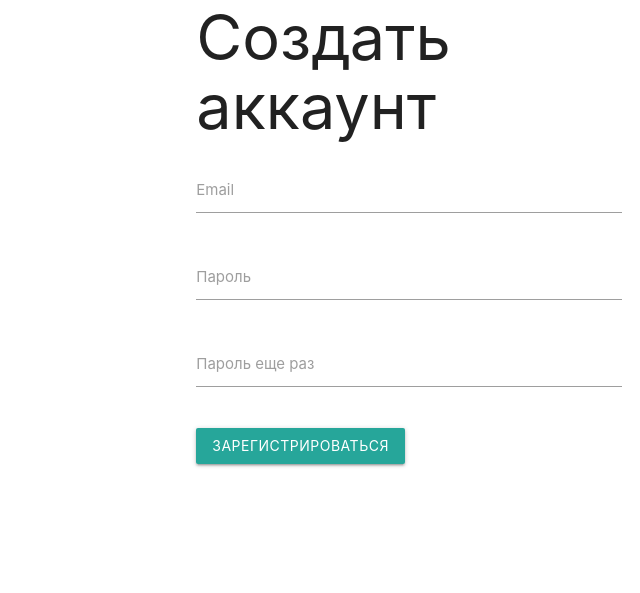
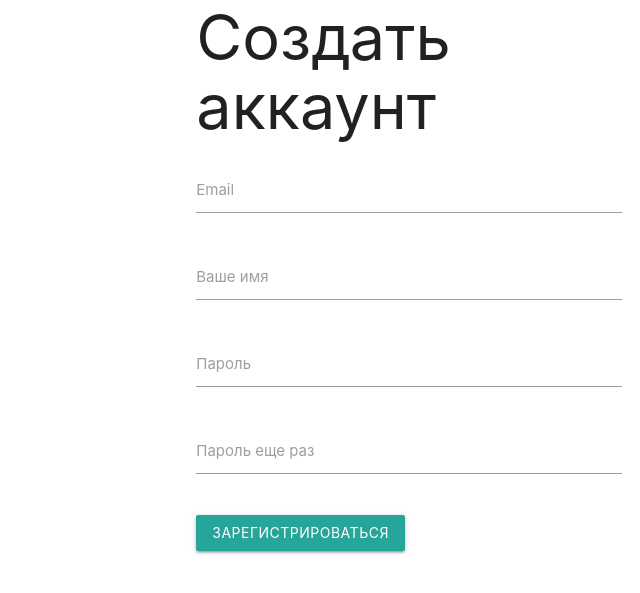
Before and after one commit to webstartsev/nodejs-tuturial, a Node server app: page /auth/login in a window 1280 px wide, after a click on "РЕГИСТРАЦИЯ". Shown: the part 181-774 px from the top of the page, without its empty margins (231-871 px from the left). Run offline with Node 20, Linux system fonts and the light colour scheme; some libraries are stand-ins or nearby versions.

Commit message:
register user to DB

```diff
--- a/express/models/user.js
+++ b/express/models/user.js
@@ -6,6 +6,10 @@ const userSchema = new Schema({
     required: true
   },
   name: {
+    type: String,
+    required: true
+  },
+  password: {
     type: String,
     required: true
   },
--- a/express/routes/auth.js
+++ b/express/routes/auth.js
@@ -26,4 +26,30 @@ router.post('/login', async (req, res) => {
   });
 });
 
+router.post('/register', async (req, res) => {
+  try {
+    const { email, password, confirm, name } = req.body;
+
+    const candidate = await User.findOne({ email });
+    if (candidate) {
+      res.redirect('/auth/login#register');
+    } else {
+      const user = new User({
+        email,
+        password,
+        name,
+        cart: {
+          items: []
+        }
+      });
+
+      await user.save();
+
+      res.redirect('/auth/login#login');
+    }
+  } catch (err) {
+    console.log('err: ', err);
+  }
+});
+
 module.exports = router;
--- a/express/views/auth/login.hbs
+++ b/express/views/auth/login.hbs
@@ -34,14 +34,20 @@
         </div>
 
         <div class="input-field">
+          <input id="name" name="name" type="text" class="validate" required>
+          <label for="name">Ваше имя</label>
+          <span class="helper-text" data-error="Введите имя"></span>
+        </div>
+
+        <div class="input-field">
           <input id="registerpassword" name="password" type="password" class="validate" required>
           <label for="registerpassword">Пароль</label>
           <span class="helper-text" data-error="Введите пароль"></span>
         </div>
 
         <div class="input-field">
-          <input id="registercomfirm" name="comfirm" type="password" class="validate" required>
-          <label for="registercomfirm">Пароль еще раз</label>
+          <input id="registerconfirm" name="confirm" type="password" class="validate" required>
+          <label for="registerconfirm">Пароль еще раз</label>
           <span class="helper-text" data-error="Введите пароль"></span>
         </div>
 
```
